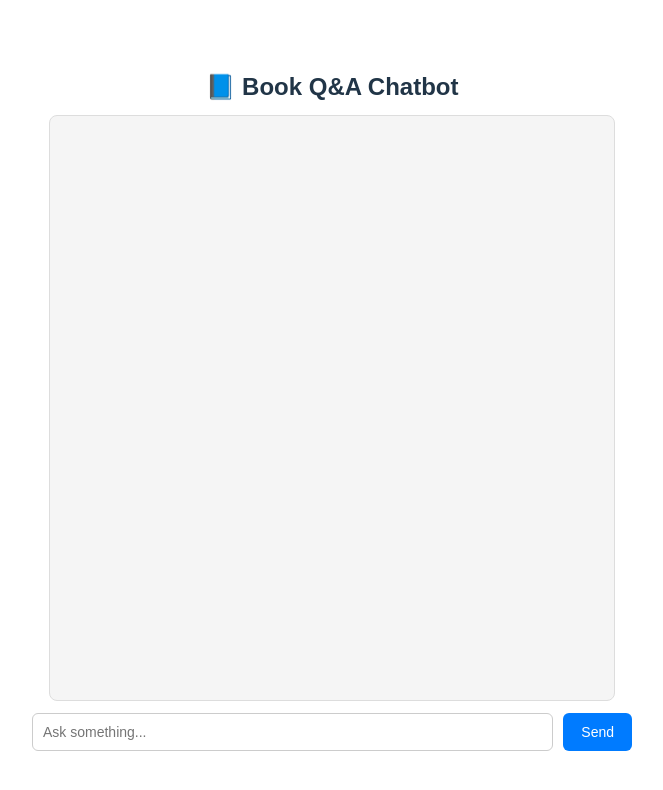
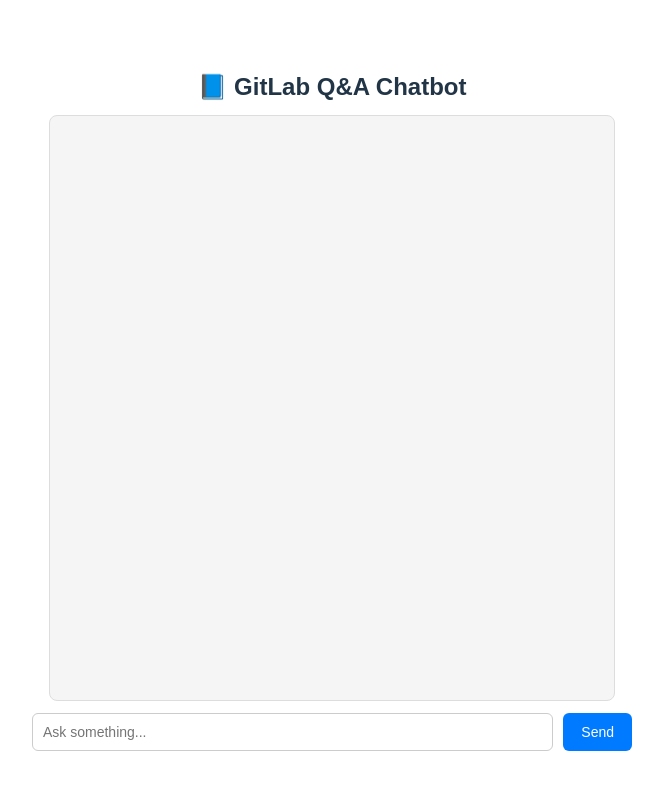
Before and after one commit to 33kumarram/chatbotui, a React (Vite) app: page / in a window 1280 px wide. Shown: the top 790 px of the page, without its empty margins (308-971 px from the left). Built offline with nearby package versions, Linux system fonts and the light colour scheme.

Commit message:
env addition

```diff
--- a/src/ChatBot.jsx
+++ b/src/ChatBot.jsx
@@ -58,7 +58,7 @@
   return (
     <div style={{width:"100vw"}}>
     <div style={styles.container}>
-      <h2 style={styles.title}>📘 Book Q&A Chatbot</h2>
+      <h2 style={styles.title}>📘 GitLab Q&A Chatbot</h2>
 
       <div style={styles.chatBox}>
         {messages.map((msg, index) => (
```
